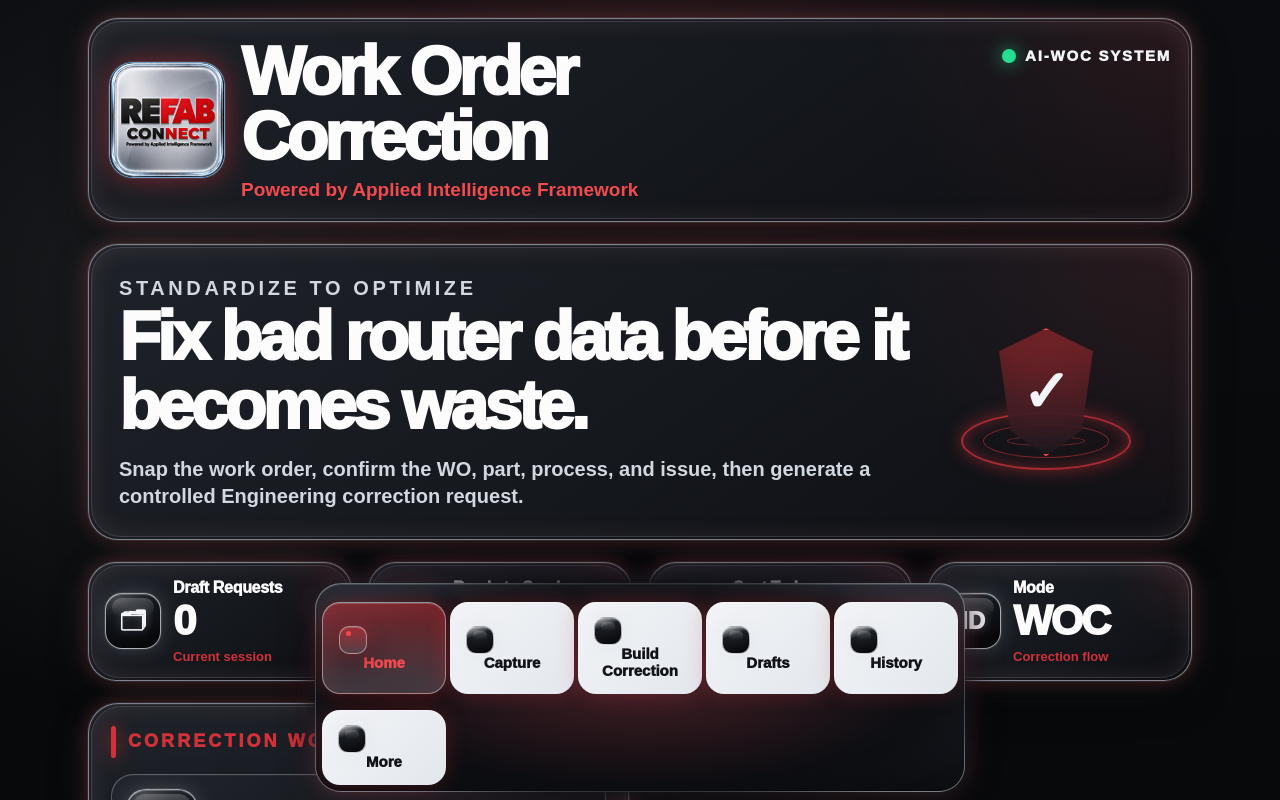
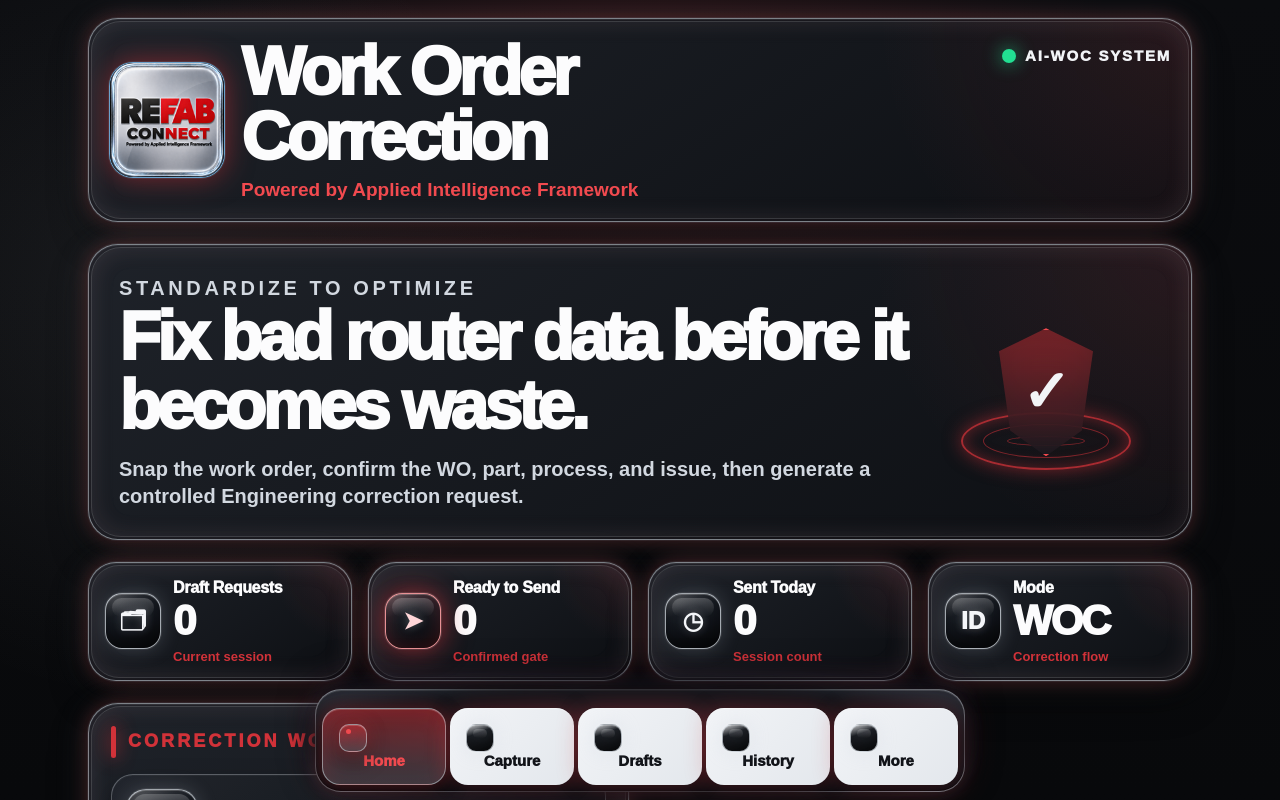
Before and after one commit to kool1160/Applied-intelligence-Ai-Woc, a Next.js app: page / in a window 1280 px wide. Shown: the top 800 px of the page. Built offline with nearby package versions, Linux system fonts and the light colour scheme.

Commit message:
Clean up bottom nav after focused task view change

```diff
--- a/app/page.tsx
+++ b/app/page.tsx
@@ -92,7 +92,6 @@ const workflow: [string, string, string, TaskView][] = [
 const navItems: [string, TaskView][] = [
   ['⌂', 'Home'],
   ['📷', 'Capture'],
-  ['🧩', 'Build Correction'],
   ['🗂', 'Drafts'],
   ['◷', 'History'],
   ['⚙', 'More'],
@@ -749,6 +748,7 @@ ${emailBody}`;
   const generateDraft = () => {
     setShowDraft(true);
     setChecks(Array(5).fill(false));
+    setActiveView('Drafts');
     setStatus(readyToDraft ? 'Draft generated. Confirm every checkbox before sending.' : 'Draft generated with missing fields. Fill bracketed items before confirming.');
   };
 
@@ -1012,6 +1012,9 @@ ${emailBody}`;
           </button>
           <button type="button" onClick={loadSample}>Load Sample</button>
         </div>
+        <div className="button-row">
+          <button type="button" onClick={() => setActiveView('Build Correction')}>Continue to Build Correction</button>
+        </div>
       </section>
       ) : null}
 
```
